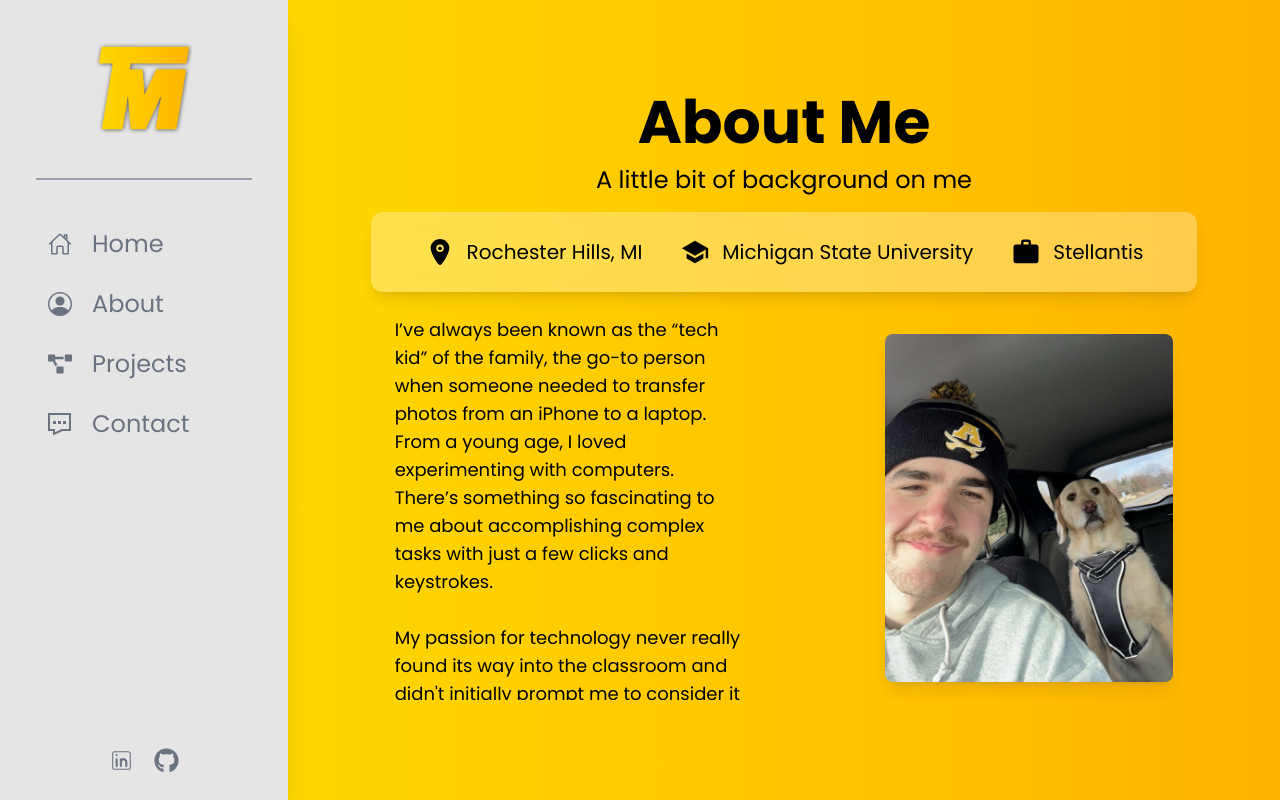
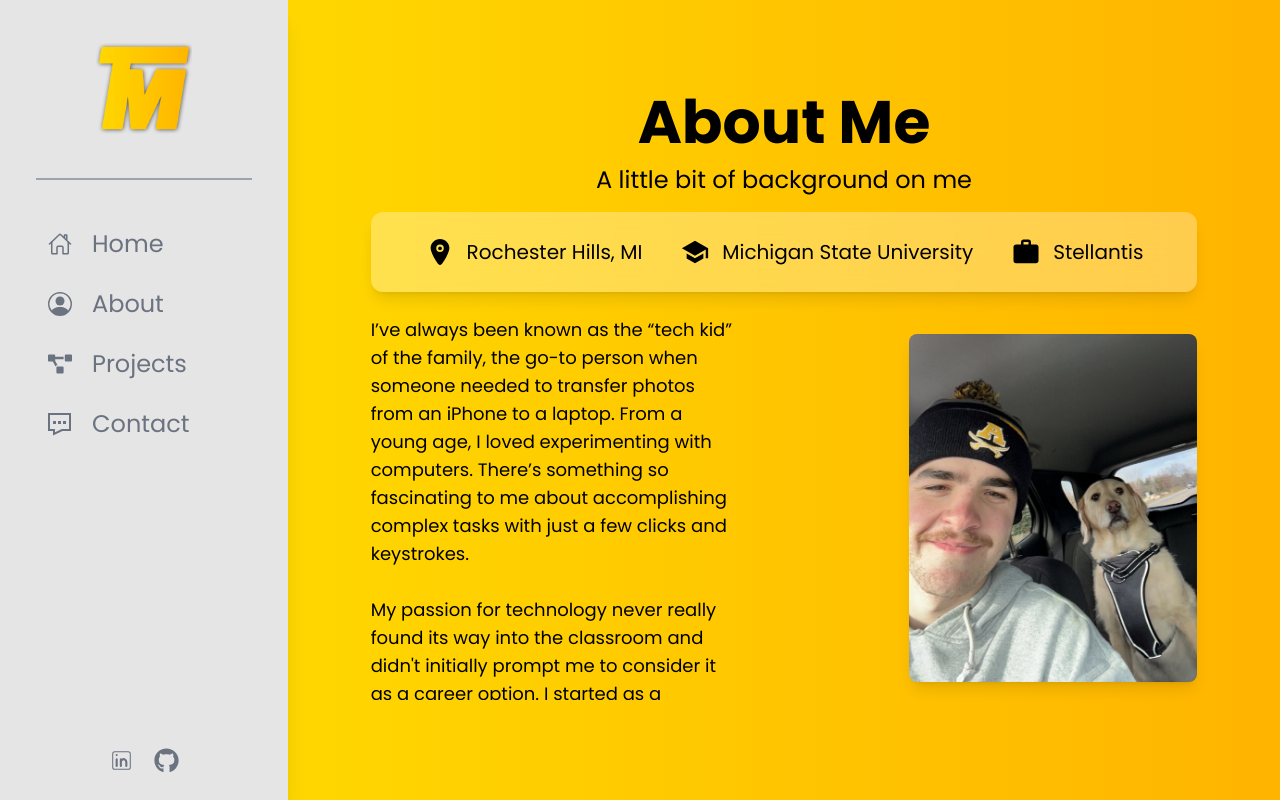
Before and after one commit to tygmcd/portfolio-v2, a React (Create React App) app: page /about in a window 1280 px wide. Built offline with nearby package versions, Linux system fonts and the light colour scheme.

Commit message:
fix client side redirects

```diff
--- a/src/pages/About.js
+++ b/src/pages/About.js
@@ -51,7 +51,7 @@ const About = () => {
                         <motion.div variants={childVariants} className='text-lg md:text-xl lg:text-2xl flex gap-3 h-12 items-center'><MdWork size={30} />Stellantis</motion.div>
                     </div>
                 </div>
-                <div className='flex flex-col smp:flex-row w-full justify-center gap-10 p-6'>
+                <div className='flex flex-col smp:flex-row w-full justify-center gap-10 py-6'>
                     <div className='flex flex-col w-full text-center smp:text-left smp:w-1/2 lg:w-3/5 h-72 smp:h-96 pr-6 overflow-auto text-lg'>
                         <p>
                             I’ve always been known as the “tech kid” of the family, the go-to person when someone needed to transfer
```
Also changed, not shown: 1 other file (tests, documents, lock files or other folders).
